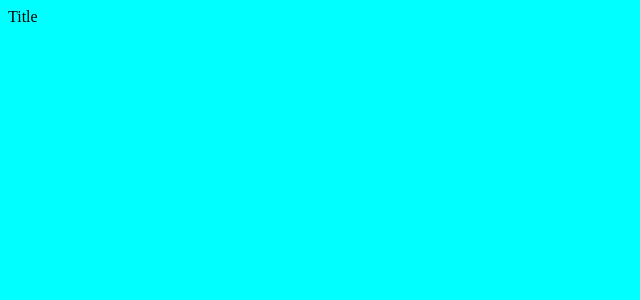
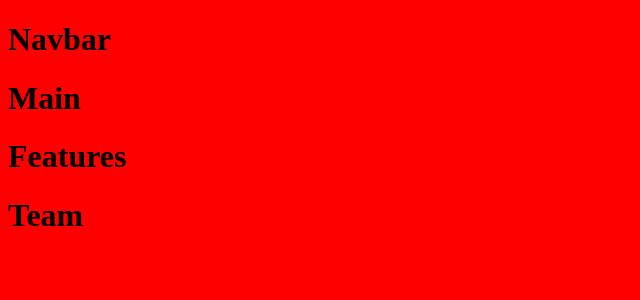
Before and after one commit to Team-Chromogen/Chromogen-Site, a Next.js app: page / in a window 1280 px wide. Shown: the top 300 px of the page, without its empty margins (0-640 px from the left). Built offline with nearby package versions, Linux system fonts and the light colour scheme.

Commit message:
render initial components
Co-authored-by: Nicholas shay.nicholas@gmail.com

```diff
--- /dev/null
+++ b/pages/Features.js
@@ -0,0 +1,9 @@
+import React from 'react';
+
+export default function Features() {
+  return (
+    <div>
+      <h1>Features</h1>
+    </div>
+  );
+};
--- /dev/null
+++ b/pages/Main.js
@@ -0,0 +1,9 @@
+import React from 'react';
+
+export default function Main() {
+  return (
+    <div>
+      <h1>Main</h1>
+    </div>
+  );
+};
--- /dev/null
+++ b/pages/Navbar.js
@@ -0,0 +1,9 @@
+import React from 'react';
+
+export default function Navbar() {
+  return (
+    <div>
+      <h1>Navbar</h1>
+    </div>
+  );
+};
--- /dev/null
+++ b/pages/Team.js
@@ -0,0 +1,9 @@
+import React from 'react';
+
+export default function Team() {
+  return (
+    <div>
+      <h1>Team</h1>
+    </div>
+  );
+};
--- a/pages/index.js
+++ b/pages/index.js
@@ -1,9 +1,19 @@
+import { features } from 'process';
 import React from 'react';
+import Navbar from './Navbar';
+import Main from './Main';
+import Features from './Features';
+import Team from './Team';
 
 function HomePage() {
   return (
-    <div>Title</div>
+    <div>
+      <Navbar />
+      <Main />
+      <Features />
+      <Team />
+    </div>
   )
 }
 
-export default HomePage
+export default HomePage;
--- a/styles/style.css
+++ b/styles/style.css
@@ -1,3 +1,3 @@
 body {
-  background-color: aqua;
+  background-color: red;
 }
```
